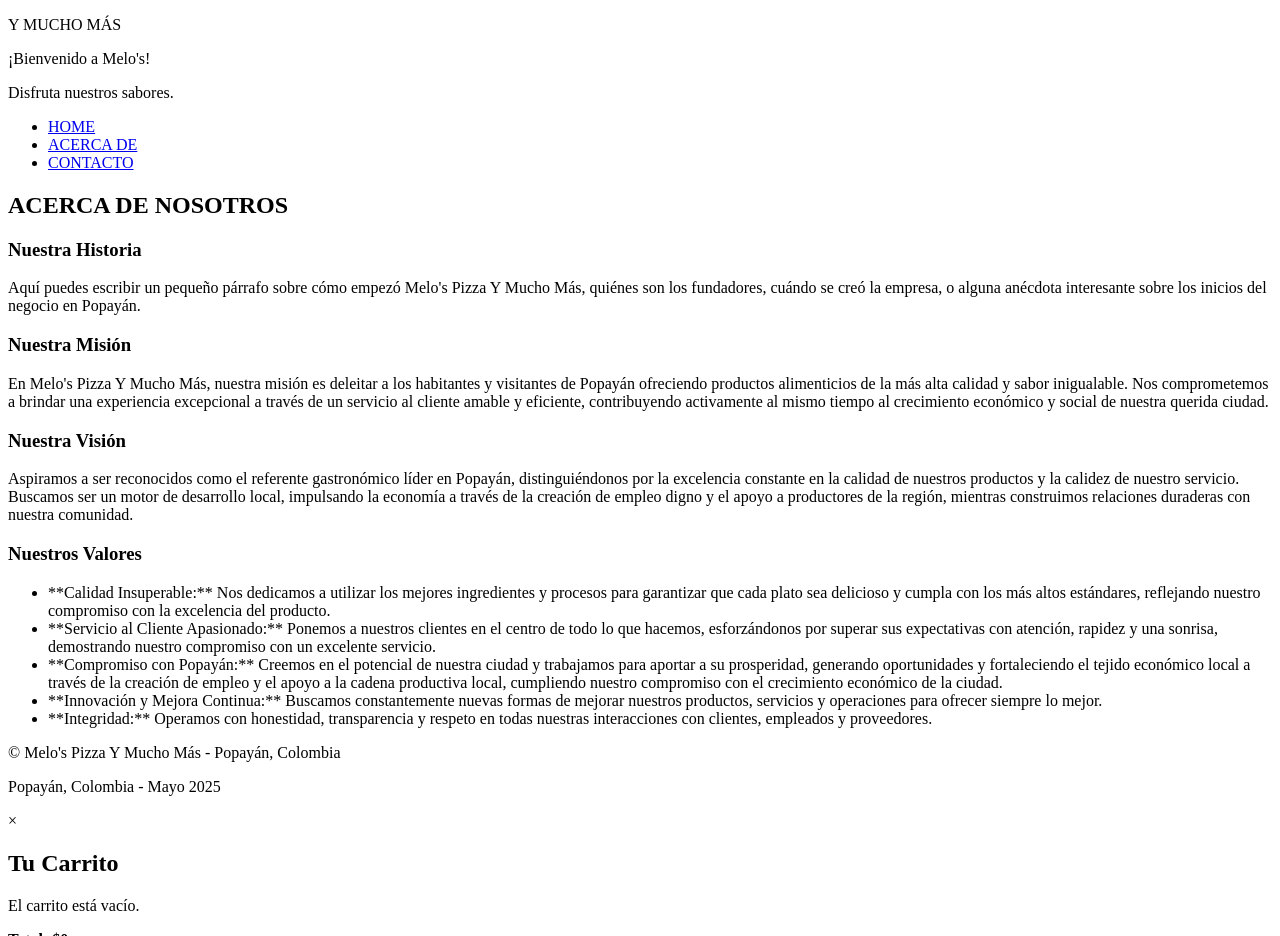
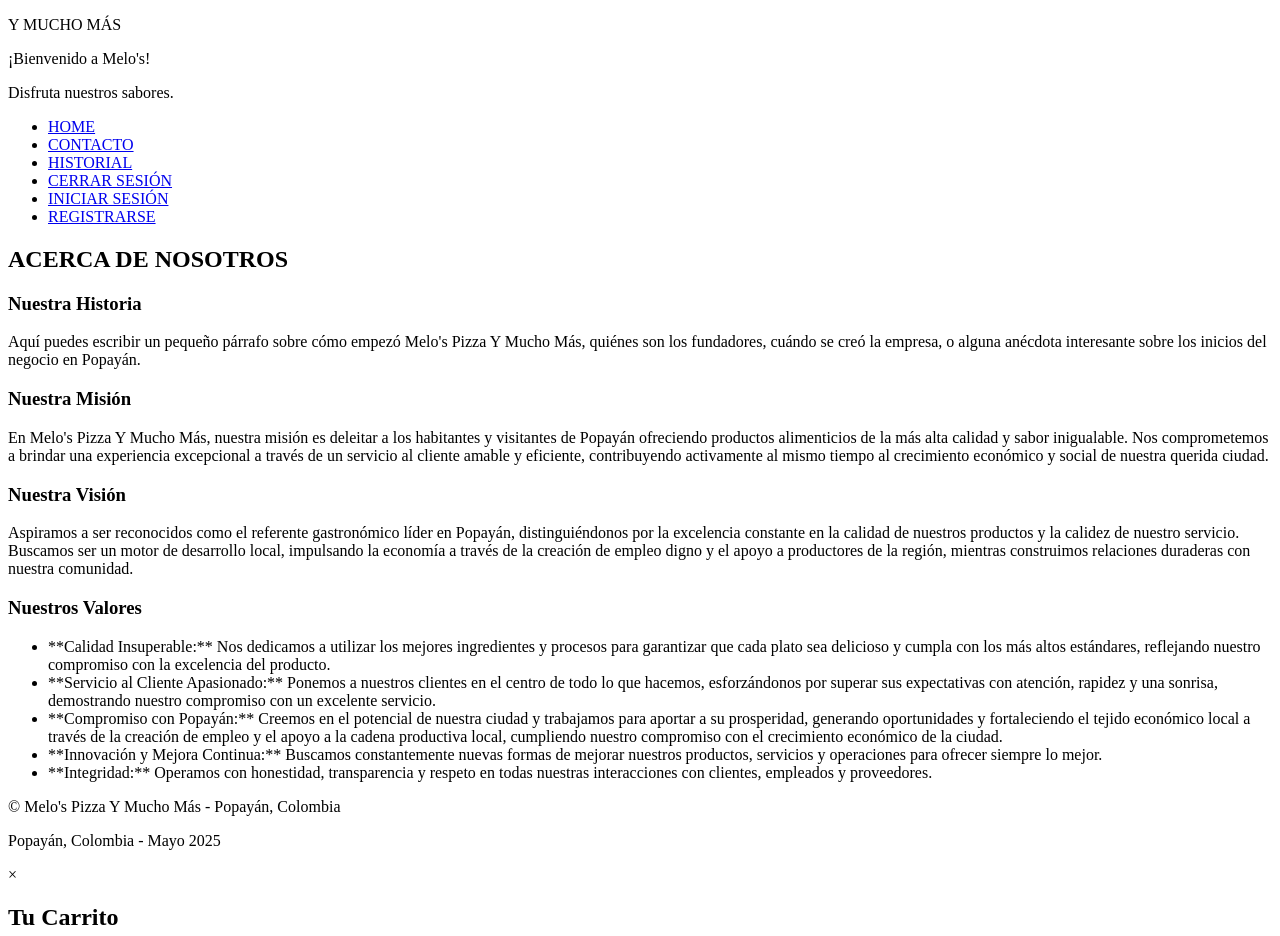
Before and after one commit to daniericksolano/Web-Melos, a plain HTML site: page acerca.html in a window 1280 px wide. Shown: the part 1100-2036 px from the top of the page. Drawn offline with Linux system fonts and the light colour scheme.

Commit message:
Update acerca.html

```diff
--- a/acerca.html
+++ b/acerca.html
@@ -10,7 +10,9 @@
         rel="stylesheet">
     <link rel="stylesheet" href="https://cdnjs.cloudflare.com/ajax/libs/font-awesome/6.0.0/css/all.min.css">
     <link rel="stylesheet" href="https://cdnjs.cloudflare.com/ajax/libs/font-awesome/5.15.4/css/all.min.css">
+    <script src="auth.js" defer></script>
     <script src="cart.js" defer></script>
+    <script src="history.js" defer></script>
 </head>
 
 <body>
@@ -29,8 +31,12 @@
         <nav>
             <ul>
                 <li><a href="index.html">HOME</a></li>
-                <li><a href="acerca.html">ACERCA DE</a></li>
+                <!-- <li><a href="acerca.html">ACERCA DE</a></li> -->
                 <li><a href="contacto.html">CONTACTO</a></li>
+                <li><a href="history.html">HISTORIAL</a></li>
+                <li class="requires-login"><a href="#" id="logout-link">CERRAR SESIÓN</a></li>
+                <li class="show-if-not-logged-in"><a href="login.html">INICIAR SESIÓN</a></li>
+                <li class="show-if-not-logged-in"><a href="register.html">REGISTRARSE</a></li>
             </ul>
         </nav>
         <div class="cart-icon-container">
```
